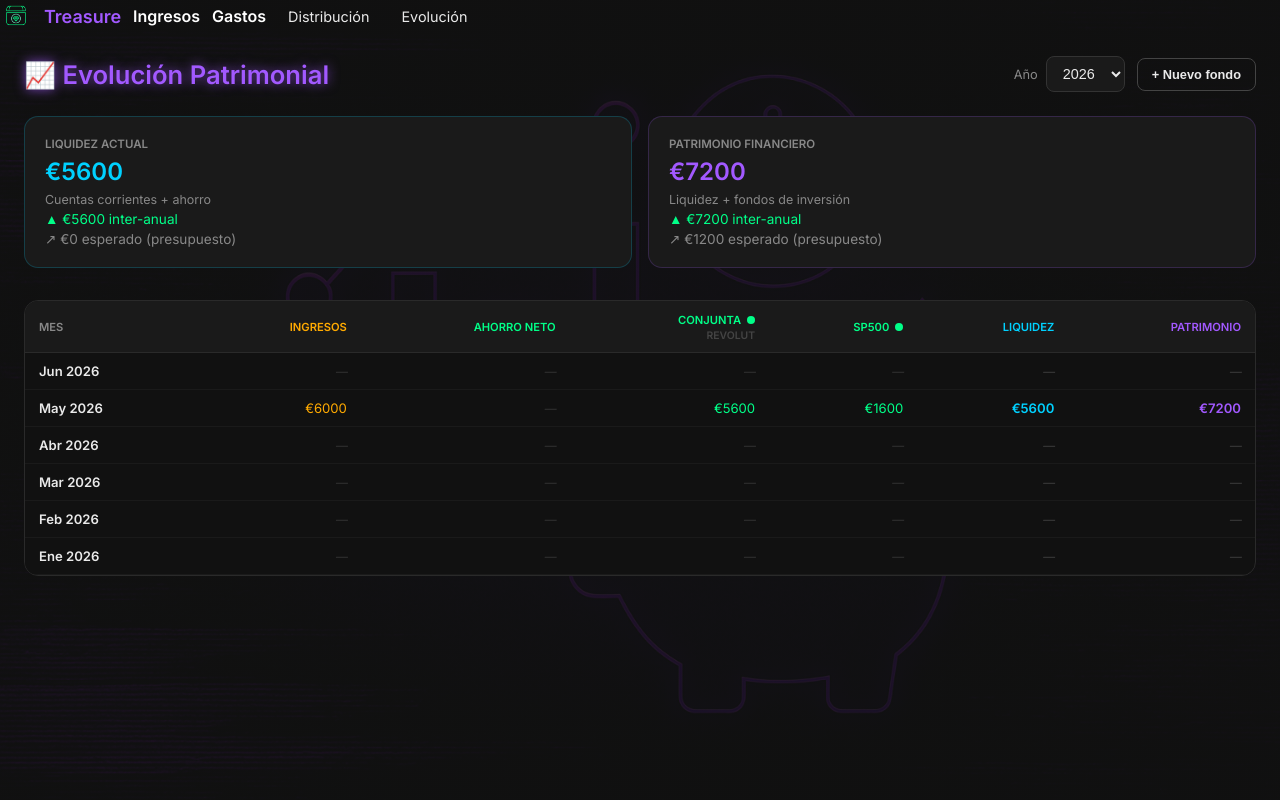
After one commit to AdrianVidal89/Treasure, a Django app: page /finanzas/evolucion/ in a window 1280 px wide. The commit adds this page. Run offline with Django 5.2, Linux system fonts and the light colour scheme; a user stored in the database is signed in; data comes from the database, SQL or seed files in the repository; both versions use the stored data as it was after the commit; data that the repository does not hold is empty.

Commit message:
Vista Evolucion

```diff
--- a/finanzas/urls.py
+++ b/finanzas/urls.py
@@ -4,6 +4,7 @@ from . import views_ingresos
 from . import views_gastos
 from . import views_distribucion
 from .views import nueva_cuenta_bancaria, patrimonio_total_actual
+from . import views_evolucion
 
 app_name = 'finanzas'
 
@@ -69,4 +70,10 @@ urlpatterns = [
     path('distribucion/regla/crear/', views_distribucion.crear_regla, name='crear_regla'),
     path('distribucion/regla/<int:regla_id>/editar/', views_distribucion.editar_regla, name='editar_regla'),
     path('distribucion/regla/<int:regla_id>/eliminar/', views_distribucion.eliminar_regla, name='eliminar_regla'),
+
+    # Añadir en urlpatterns:
+    path('evolucion/', views_evolucion.vista_evolucion, name='vista_evolucion'),
+    path('evolucion/saldo/', views_evolucion.registrar_saldo_fondo, name='registrar_saldo_fondo'),
+    path('evolucion/ingreso/', views_evolucion.registrar_ingreso_mes, name='registrar_ingreso_mes'),
+    path('evolucion/fondo/crear/', views_evolucion.crear_fondo_evolucion, name='crear_fondo_evolucion'),
 ]
--- a/templates/base.html
+++ b/templates/base.html
@@ -31,58 +31,35 @@
 </script>
 <body class="{% block body_class %}{% endblock %}">
     {% if request.user.is_authenticated and not hide_navbar %}
-    <nav class="navbar">
+    <!-- REEMPLAZA el bloque navbar-left completo -->
 <div class="navbar-left">
     <img src="{% static 'img/logo_treasure_3.png' %}" class="nav-logo" alt="Treasure Logo">
     <span class="nav-title">Treasure</span>
-            <div class="nav-user-dropdown">
-                <span class="nav-user-toggle">Cuentas / Tarjetas</span>
-                <div class="nav-user-menu">
-                    <a href="{% url 'finanzas:gestionar_cuentas' %}">Gestion</a>
-                    <a href="{% url 'finanzas:nueva_cuenta' %}">&#10133; Cuenta bancaria</a>
-                    <a href="{% url 'finanzas:nueva_tarjeta' %}">&#10133; Tarjeta de credito</a>
-                </div>
-            </div>
-            <div class="nav-user-dropdown">
-                <span class="nav-user-toggle">Inversiones</span>
-                <div class="nav-user-menu">
-                    <a href="{% url 'finanzas:listar' %}">Resumen activos</a>
-                    <a href="{% url 'finanzas:crear' %}">&#10133; Inversion</a>
-                </div>
-            </div>
+
     <div class="nav-user-dropdown">
         <span class="nav-user-toggle">Ingresos</span>
         <div class="nav-user-menu">
-                    <a href="{% url 'finanzas:listar_ingresos' %}">&#128176; Ver ingresos</a>
-                    <a href="{% url 'finanzas:crear_ingreso' %}">&#10133; Ingreso</a>
+            <a href="{% url 'finanzas:listar_ingresos' %}">💰 Ver ingresos</a>
+            <a href="{% url 'finanzas:crear_ingreso' %}">➕ Ingreso</a>
         </div>
     </div>
+
     <div class="nav-user-dropdown">
         <span class="nav-user-toggle">Gastos</span>
         <div class="nav-user-menu">
-                    <a href="{% url 'finanzas:listar_gastos' %}">&#128203; Presupuesto</a>
-                    <a href="{% url 'finanzas:crear_partida' %}">&#10133; Gasto</a>
+            <a href="{% url 'finanzas:listar_gastos' %}">📋 Ver gastos</a>
+            <a href="{% url 'finanzas:crear_partida' %}">➕ Gasto</a>
         </div>
     </div>
-            <a href="{% url 'finanzas:vista_distribucion' %}" class="nav-user-toggle" style="text-decoration: none;">&#128176; Distribucion</a>
+
+    <a href="{% url 'finanzas:vista_distribucion' %}" style="color: var(--text-color); text-decoration: none; font-size: 0.9rem; padding: 6px 10px;">
+        Distribución
+    </a>
+
+    <a href="{% url 'finanzas:vista_evolucion' %}" style="color: var(--text-color); text-decoration: none; font-size: 0.9rem; padding: 6px 10px;">
+        Evolución
+    </a>
 </div>
-
-        <div class="navbar-right">
-            <div class="nav-user-dropdown">
-                <span class="nav-user-toggle">
-                    Hola, <span class="nav-username">{{ request.user.first_name|default:request.user.username }}</span>
-                </span>
-                <div class="nav-user-menu">
-                    <a href="{% url 'mi_hogar' %}">&#127968; Mi hogar</a>
-                    <a href="{% url 'editar_perfil' %}">Editar perfil</a>
-                    {% if request.user.is_superuser or request.user.userprofile.es_admin %}
-                    <a href="{% url 'panel_admin' %}">&#9881;&#65039; Panel Admin</a>
-                    {% endif %}
-                    <a href="{% url 'logout' %}">Cerrar sesion</a>
-                </div>
-            </div>
-        </div>
-    </nav>
     {% endif %}
 
     {% block content %}
--- /dev/null
+++ b/templates/finanzas/evolucion/vista.html
@@ -0,0 +1,304 @@
+{% extends "base.html" %}
+{% block title %}Evolución Patrimonial - Treasure{% endblock %}
+{% block body_class %}dashboard-background{% endblock %}
+
+{% block content %}
+<style>
+:root { --cell-w: 110px; }
+.evo-wrap { padding: 24px; max-width: 100%; overflow-x: auto; }
+.evo-header { display: flex; justify-content: space-between; align-items: center; margin-bottom: 24px; flex-wrap: wrap; gap: 12px; }
+.evo-header h1 { color: var(--primary-color); text-shadow: 0 0 12px var(--glow); margin: 0; font-size: 1.6rem; }
+
+/* Selector año */
+.año-selector { display: flex; gap: 8px; align-items: center; }
+.año-selector select { background: #1a1a1a; border: 1px solid #333; color: var(--text-color); border-radius: 8px; padding: 8px 12px; font-size: 0.9rem; }
+
+/* Tarjetas resumen */
+.resumen-grid { display: grid; grid-template-columns: repeat(auto-fit, minmax(200px, 1fr)); gap: 16px; margin-bottom: 32px; }
+.resumen-card { background: #1a1a1a; border-radius: 14px; padding: 20px; border: 1px solid #2a2a2a; }
+.resumen-card .label { font-size: 0.72rem; font-weight: 600; text-transform: uppercase; color: var(--muted); margin-bottom: 6px; }
+.resumen-card .valor { font-size: 1.5rem; font-weight: 700; }
+.resumen-card .sub { font-size: 0.78rem; color: var(--muted); margin-top: 6px; }
+.resumen-card .crecimiento { font-size: 0.85rem; margin-top: 4px; }
+.pos { color: #00ff88; } .neg { color: #ff4d4d; } .neu { color: var(--muted); }
+
+/* Tabla */
+.evo-table-wrap { overflow-x: auto; border-radius: 14px; background: #111; border: 1px solid #2a2a2a; }
+.evo-table { border-collapse: collapse; width: 100%; min-width: max-content; font-size: 0.82rem; }
+.evo-table th { background: #1a1a1a; color: var(--muted); font-size: 0.7rem; font-weight: 600; text-transform: uppercase; padding: 10px 14px; text-align: right; white-space: nowrap; position: sticky; top: 0; z-index: 10; border-bottom: 1px solid #2a2a2a; }
+.evo-table th:first-child { text-align: left; position: sticky; left: 0; z-index: 20; background: #1a1a1a; }
+.evo-table td { padding: 10px 14px; border-bottom: 1px solid #1a1a1a; text-align: right; white-space: nowrap; vertical-align: middle; }
+.evo-table td:first-child { text-align: left; position: sticky; left: 0; background: #111; z-index: 5; font-weight: 600; color: var(--text-color); }
+.evo-table tr:hover td { background: #161616; }
+.evo-table tr:hover td:first-child { background: #161616; }
+
+.cell-valor { color: var(--text-color); cursor: pointer; }
+.cell-vacio { color: #333; cursor: pointer; font-style: italic; font-size: 0.75rem; }
+.cell-total { color: #00d1ff; font-weight: 700; }
+.cell-ahorro.pos { color: #00ff88; }
+.cell-ahorro.neg { color: #ff4d4d; }
+.cell-ingresos { color: #ffaa00; }
+.fondo-label { display: flex; align-items: center; gap: 6px; font-size: 0.7rem; padding: 2px 0; }
+.fondo-dot { width: 8px; height: 8px; border-radius: 50%; flex-shrink: 0; }
+
+/* Modal */
+.modal-overlay { display: none; position: fixed; top: 0; left: 0; width: 100%; height: 100%; background: rgba(0,0,0,0.75); z-index: 2000; justify-content: center; align-items: center; backdrop-filter: blur(4px); }
+.modal-overlay.active { display: flex; }
+.modal-box { background: #1a1a1a; border: 1px solid var(--primary-color); border-radius: 18px; padding: 28px; box-shadow: 0 0 40px var(--glow); max-width: 400px; width: 92%; }
+.modal-box h3 { color: var(--primary-color); margin-top: 0; font-size: 1rem; }
+.fg { margin-bottom: 14px; }
+.fg label { display: block; font-size: 0.78rem; color: var(--muted); margin-bottom: 5px; }
+.fg input, .fg select { width: 100%; padding: 10px 12px; background: #111; border: 1px solid #333; color: var(--text-color); border-radius: 8px; font-size: 0.9rem; box-sizing: border-box; }
+.fg input:focus, .fg select:focus { outline: none; border-color: var(--primary-color); }
+.btn-row { display: flex; gap: 10px; justify-content: flex-end; margin-top: 20px; }
+.btn { padding: 10px 18px; border-radius: 8px; border: none; cursor: pointer; font-size: 0.85rem; font-weight: 600; }
+.btn-primary { background: var(--primary-color); color: #000; }
+.btn-secondary { background: transparent; border: 1px solid #444; color: var(--text-color); }
+</style>
+
+<div class="evo-wrap">
+
+    <!-- HEADER -->
+    <div class="evo-header">
+        <h1>📈 Evolución Patrimonial</h1>
+        <div style="display: flex; gap: 12px; align-items: center; flex-wrap: wrap;">
+            <form method="get" class="año-selector">
+                <label style="color: var(--muted); font-size: 0.8rem;">Año</label>
+                <select name="año" onchange="this.form.submit()">
+                    {% for a in años %}
+                    <option value="{{ a }}" {% if a == año_actual %}selected{% endif %}>{{ a }}</option>
+                    {% endfor %}
+                </select>
+            </form>
+            <button onclick="document.getElementById('modal-nuevo-fondo').classList.add('active')"
+                    class="btn btn-secondary" style="font-size: 0.8rem; padding: 8px 14px;">
+                + Nuevo fondo
+            </button>
+        </div>
+    </div>
+
+    {% if messages %}
+        {% for message in messages %}
+        <div style="background: #1a1a1a; border-left: 3px solid var(--primary-color); padding: 10px 14px; border-radius: 8px; margin-bottom: 14px; font-size: 0.85rem; color: var(--text-color);">{{ message }}</div>
+        {% endfor %}
+    {% endif %}
+
+    <!-- RESUMEN SUPERIOR -->
+    <div class="resumen-grid">
+        <div class="resumen-card" style="border-color: #00d1ff33;">
+            <div class="label">Liquidez actual</div>
+            <div class="valor" style="color: #00d1ff;">€{{ resumen.liquidez_actual|floatformat:0 }}</div>
+            <div class="sub">Cuentas corrientes + ahorro</div>
+            <div class="crecimiento {% if resumen.crecimiento_liquidez_interanual >= 0 %}pos{% else %}neg{% endif %}">
+                {% if resumen.crecimiento_liquidez_interanual >= 0 %}▲{% else %}▼{% endif %}
+                €{{ resumen.crecimiento_liquidez_interanual|floatformat:0 }} inter-anual
+            </div>
+            <div class="crecimiento neu">↗ €{{ resumen.ahorro_esperado_acum|floatformat:0 }} esperado (presupuesto)</div>
+        </div>
+        <div class="resumen-card" style="border-color: #a259ff33;">
+            <div class="label">Patrimonio Financiero</div>
+            <div class="valor" style="color: #a259ff;">€{{ resumen.patrimonio_financiero_actual|floatformat:0 }}</div>
+            <div class="sub">Liquidez + fondos de inversión</div>
+            <div class="crecimiento {% if resumen.crecimiento_patrimonio_interanual >= 0 %}pos{% else %}neg{% endif %}">
+                {% if resumen.crecimiento_patrimonio_interanual >= 0 %}▲{% else %}▼{% endif %}
+                €{{ resumen.crecimiento_patrimonio_interanual|floatformat:0 }} inter-anual
+            </div>
+            <div class="crecimiento neu">↗ €{{ resumen.patrimonio_esperado_acum|floatformat:0 }} esperado (presupuesto)</div>
+        </div>
+    </div>
+
+    <!-- TABLA MENSUAL -->
+    <div class="evo-table-wrap">
+        <table class="evo-table">
+            <thead>
+                <tr>
+                    <th>Mes</th>
+                    <th style="color: #ffaa00;">Ingresos</th>
+                    <th style="color: #00ff88;">Ahorro neto</th>
+                    {% for f in fondos %}
+                    <th>
+                        <div class="fondo-label" style="justify-content: flex-end;">
+                            <span style="color: {{ f.color }};">{{ f.nombre }}</span>
+                            <span class="fondo-dot" style="background: {{ f.color }};"></span>
+                        </div>
+                        {% if f.cuenta_asociada %}<div style="font-size: 0.65rem; color: #444;">{{ f.cuenta_asociada }}</div>{% endif %}
+                    </th>
+                    {% endfor %}
+                    <th style="color: #00d1ff;">Liquidez</th>
+                    <th style="color: #a259ff;">Patrimonio</th>
+                </tr>
+            </thead>
+            <tbody>
+                {% for fila in filas %}
+                <tr>
+                    <td>{{ fila.mes_nombre }} {{ año_actual }}</td>
+
+                    <!-- Ingresos reales -->
+                    <td class="cell-ingresos"
+                        onclick="abrirModalIngreso({{ fila.mes }}, {{ año_actual }}, '{% if fila.ingreso_real %}{{ fila.ingreso_real.importe }}{% endif %}')"
+                        title="Click para editar">
+                        {% if fila.ingreso_real %}
+                            €{{ fila.ingreso_real.importe|floatformat:0 }}
+                        {% else %}
+                            <span class="cell-vacio">—</span>
+                        {% endif %}
+                    </td>
+
+                    <!-- Ahorro neto -->
+                    <td>
+                        {% if fila.ahorro_neto is not None %}
+                            <span class="cell-ahorro {% if fila.ahorro_neto >= 0 %}pos{% else %}neg{% endif %}">
+                                {% if fila.ahorro_neto >= 0 %}+{% endif %}€{{ fila.ahorro_neto|floatformat:0 }}
+                            </span>
+                        {% else %}
+                            <span class="cell-vacio">—</span>
+                        {% endif %}
+                    </td>
+
+                    <!-- Saldo por fondo -->
+                    {% for celda in fila.celdas %}
+                    <td onclick="abrirModalSaldo({{ celda.fondo.id }}, '{{ celda.fondo.nombre|escapejs }}', {{ fila.mes }}, {{ año_actual }}, '{% if celda.saldo_valor %}{{ celda.saldo_valor }}{% endif %}')"
+                        title="Click para editar">
+                        {% if celda.saldo_valor is not None %}
+                            <span class="cell-valor" style="color: {{ celda.fondo.color }};">
+                                €{{ celda.saldo_valor|floatformat:0 }}
+                            </span>
+                        {% else %}
+                            <span class="cell-vacio">—</span>
+                        {% endif %}
+                    </td>
+                    {% endfor %}
+
+                    <!-- Totales -->
+                    <td class="cell-total">
+                        {% if fila.liquidez %}€{{ fila.liquidez|floatformat:0 }}{% else %}<span class="cell-vacio">—</span>{% endif %}
+                    </td>
+                    <td style="color: #a259ff; font-weight: 700;">
+                        {% if fila.patrimonio %}€{{ fila.patrimonio|floatformat:0 }}{% else %}<span class="cell-vacio">—</span>{% endif %}
+                    </td>
+                </tr>
+                {% empty %}
+                <tr><td colspan="100" style="text-align: center; color: var(--muted); padding: 40px;">Sin datos para {{ año_actual }}. Haz click en cualquier celda para introducir saldos.</td></tr>
+                {% endfor %}
+            </tbody>
+        </table>
+    </div>
+
+</div>
+
+<!-- MODAL: Editar saldo de fondo -->
+<div id="modal-saldo" class="modal-overlay">
+    <div class="modal-box">
+        <h3 id="modal-saldo-titulo">Registrar saldo</h3>
+        <form method="post" action="{% url 'finanzas:registrar_saldo_fondo' %}">
+            {% csrf_token %}
+            <input type="hidden" name="fondo_id" id="modal-fondo-id">
+            <input type="hidden" name="mes" id="modal-saldo-mes">
+            <input type="hidden" name="año" id="modal-saldo-año">
+            <div class="fg">
+                <label>Saldo real (€) — deja vacío para borrar</label>
+                <input type="number" name="saldo" id="modal-saldo-valor" step="0.01" placeholder="Ej: 12500.00" autofocus>
+            </div>
+            <div class="fg">
+                <label>Nota (opcional)</label>
+                <input type="text" name="nota" placeholder="Ej: Incluye depósito pendiente">
+            </div>
+            <div class="btn-row">
+                <button type="button" class="btn btn-secondary" onclick="cerrarModales()">Cancelar</button>
+                <button type="submit" class="btn btn-primary">Guardar</button>
+            </div>
+        </form>
+    </div>
+</div>
+
+<!-- MODAL: Editar ingresos del mes -->
+<div id="modal-ingreso" class="modal-overlay">
+    <div class="modal-box">
+        <h3 id="modal-ingreso-titulo">Registrar ingresos del mes</h3>
+        <form method="post" action="{% url 'finanzas:registrar_ingreso_mes' %}">
+            {% csrf_token %}
+            <input type="hidden" name="mes" id="modal-ingreso-mes">
+            <input type="hidden" name="año" id="modal-ingreso-año">
+            <div class="fg">
+                <label>Ingresos netos reales (€) — deja vacío para borrar</label>
+                <input type="number" name="importe" id="modal-ingreso-valor" step="0.01" placeholder="Ej: 6634.00" autofocus>
+            </div>
+            <div class="fg">
+                <label>Nota (opcional)</label>
+                <input type="text" name="nota" placeholder="Ej: Incluye guardia extra Irene">
+            </div>
+            <div class="btn-row">
+                <button type="button" class="btn btn-secondary" onclick="cerrarModales()">Cancelar</button>
+                <button type="submit" class="btn btn-primary">Guardar</button>
+            </div>
+        </form>
+    </div>
+</div>
+
+<!-- MODAL: Nuevo fondo -->
+<div id="modal-nuevo-fondo" class="modal-overlay">
+    <div class="modal-box">
+        <h3>Nuevo fondo / cuenta</h3>
+        <form method="post" action="{% url 'finanzas:crear_fondo_evolucion' %}">
+            {% csrf_token %}
+            <input type="hidden" name="año" value="{{ año_actual }}">
+            <div class="fg">
+                <label>Nombre</label>
+                <input type="text" name="nombre" placeholder="Ej: CaixaBank, Depósito Revolut..." required>
+            </div>
+            <div class="fg">
+                <label>Tipo</label>
+                <select name="tipo_fondo">
+                    <option value="comun">Cuenta corriente (liquidez)</option>
+                    <option value="ahorro">Ahorro / depósito</option>
+                    <option value="inversion">Inversión</option>
+                </select>
+            </div>
+            <div class="fg">
+                <label>Cuenta bancaria asociada (opcional)</label>
+                <input type="text" name="cuenta_asociada" placeholder="Ej: BBVA ES12...">
+            </div>
+            <div class="fg">
+                <label>Color</label>
+                <input type="color" name="color" value="#00d1ff" style="height: 40px; padding: 4px;">
+            </div>
+            <div class="btn-row">
+                <button type="button" class="btn btn-secondary" onclick="cerrarModales()">Cancelar</button>
+                <button type="submit" class="btn btn-primary">Crear</button>
+            </div>
+        </form>
+    </div>
+</div>
+
+<script>
+function abrirModalSaldo(fondoId, fondoNombre, mes, año, valorActual) {
+    document.getElementById('modal-saldo-titulo').textContent = `${fondoNombre} — ${mes}/${año}`;
+    document.getElementById('modal-fondo-id').value = fondoId;
+    document.getElementById('modal-saldo-mes').value = mes;
+    document.getElementById('modal-saldo-año').value = año;
+    document.getElementById('modal-saldo-valor').value = valorActual || '';
+    document.getElementById('modal-saldo').classList.add('active');
+    setTimeout(() => document.getElementById('modal-saldo-valor').focus(), 50);
+}
+
+function abrirModalIngreso(mes, año, valorActual) {
+    const meses = ['','Ene','Feb','Mar','Abr','May','Jun','Jul','Ago','Sep','Oct','Nov','Dic'];
+    document.getElementById('modal-ingreso-titulo').textContent = `Ingresos reales — ${meses[mes]} ${año}`;
+    document.getElementById('modal-ingreso-mes').value = mes;
+    document.getElementById('modal-ingreso-año').value = año;
+    document.getElementById('modal-ingreso-valor').value = valorActual || '';
+    document.getElementById('modal-ingreso').classList.add('active');
+    setTimeout(() => document.getElementById('modal-ingreso-valor').focus(), 50);
+}
+
+function cerrarModales() {
+    document.querySelectorAll('.modal-overlay').forEach(m => m.classList.remove('active'));
+}
+
+document.querySelectorAll('.modal-overlay').forEach(overlay => {
+    overlay.addEventListener('click', function(e) {
+        if (e.target === overlay) cerrarModales();
+    });
+});
+</script>
+{% endblock %}
```
Also changed, not shown: finanzas/models.py (+51 -0 lines), finanzas/views_evolucion.py (added, +280 -0 lines), db.sqlite3, finanzas/migrations/0003_ingresorealmes_saldorealfondo.py (added). Lines whose indentation alone changed are shown as unchanged.
